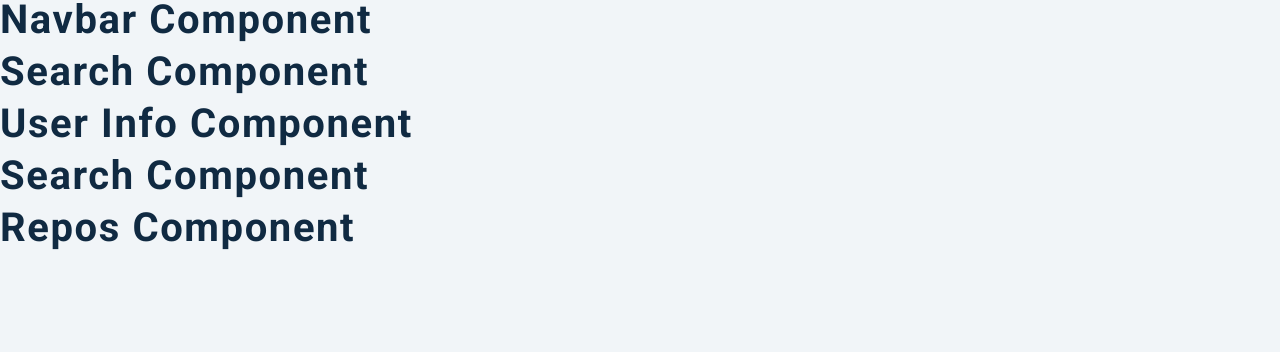
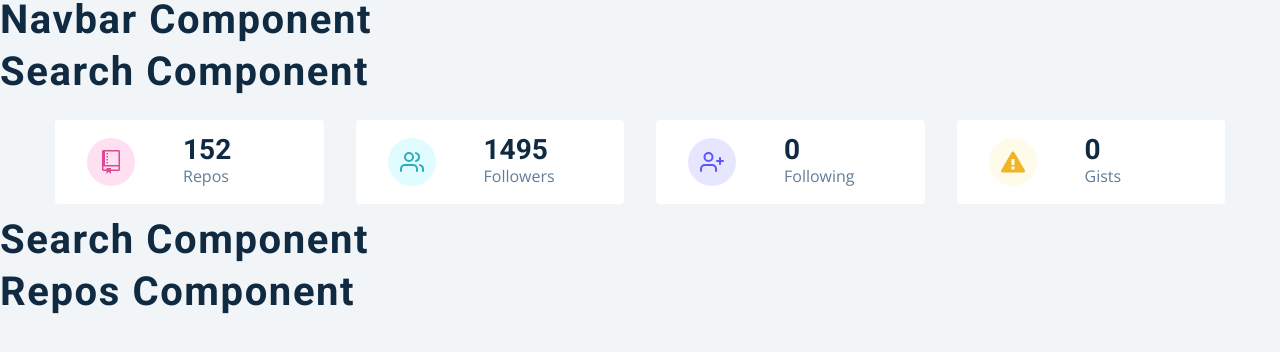
Before and after one commit to DevShiba/github-react, a React (Create React App) app: page / in a window 1280 px wide. Shown: the top 352 px of the page. Built offline with nearby package versions, Linux system fonts and the light colour scheme.

Commit message:
Info Component

```diff
--- a/src/components/Info.js
+++ b/src/components/Info.js
@@ -1,11 +1,65 @@
-import React from 'react';
-import { GithubContext } from '../context/context';
-import styled from 'styled-components';
-import { GoRepo, GoGist } from 'react-icons/go';
-import { FiUsers, FiUserPlus } from 'react-icons/fi';
+import React from "react";
+import { GithubContext } from "../context/context";
+import styled from "styled-components";
+import { GoRepo, GoAlert } from "react-icons/go";
+import { FiUsers, FiUserPlus } from "react-icons/fi";
 
 const UserInfo = () => {
-  return <h2>user info component</h2>;
+  const { githubUser } = React.useContext(GithubContext);
+  const { public_repos, followers, following, public_gists } = githubUser;
+
+  const items = [
+    {
+      id: 1,
+      icon: <GoRepo className="icon" />,
+      label: "repos",
+      value: public_repos,
+      color: "pink",
+    },
+    {
+      id: 2,
+      icon: <FiUsers className="icon" />,
+      label: "followers",
+      value: followers,
+      color: "green",
+    },
+    {
+      id: 3,
+      icon: <FiUserPlus className="icon" />,
+      label: "following",
+      value: following,
+      color: "purple",
+    },
+    {
+      id: 4,
+      icon: <GoAlert className="icon" />,
+      label: "gists",
+      value: public_gists,
+      color: "yellow",
+    },
+  ];
+
+  return (
+    <section className="section">
+      <Wrapper className="section-center">
+        {items.map((item) => {
+          return <Item key={item.id} {...item}></Item>;
+        })}
+      </Wrapper>
+    </section>
+  );
+};
+
+const Item = ({ icon, label, value, color }) => {
+  return (
+    <article className="item">
+      <span className={color}>{icon}</span>
+      <div>
+        <h3>{value}</h3>
+        <p>{label}</p>
+      </div>
+    </article>
+  );
 };
 
 const Wrapper = styled.section`
--- a/src/context/context.js
+++ b/src/context/context.js
@@ -1,7 +1,29 @@
-import React, { useState, useEffect } from 'react';
-import mockUser from './mockData.js/mockUser';
-import mockRepos from './mockData.js/mockRepos';
-import mockFollowers from './mockData.js/mockFollowers';
-import axios from 'axios';
+import React, { useState, useEffect } from "react";
+import mockUser from "./mockData.js/mockUser";
+import mockRepos from "./mockData.js/mockRepos";
+import mockFollowers from "./mockData.js/mockFollowers";
+import axios from "axios";
 
-const rootUrl = 'https://api.github.com';
+const rootUrl = "https://api.github.com";
+
+const GithubContext = React.createContext();
+
+const GithubProvider = ({ children }) => {
+  const [githubUser, setGithubUser] = useState(mockUser);
+  const [repos, setRepos] = useState(mockRepos);
+  const [followers, setFollowers] = useState(mockFollowers);
+  // request loading
+  const [requests, setRequests] = useState(0);
+  const [isLoading, setIsLoading] = useState(false);
+  // error
+  const [error, setError] = useState({ show: false, msg: "" });
+  return (
+    <GithubContext.Provider
+      value={{ githubUser, repos, followers, requests, error, isLoading }}
+    >
+      {children}
+    </GithubContext.Provider>
+  );
+};
+
+export { GithubContext, GithubProvider };
--- a/src/index.js
+++ b/src/index.js
@@ -1,14 +1,16 @@
-import React from 'react';
-import ReactDOM from 'react-dom/client';
-import './index.css';
-import App from './App';
-import * as serviceWorker from './serviceWorker';
-import { GithubProvider } from './context/context';
-import { Auth0Provider } from '@auth0/auth0-react';
-const root = ReactDOM.createRoot(document.getElementById('root'));
+import React from "react";
+import ReactDOM from "react-dom/client";
+import "./index.css";
+import App from "./App";
+import * as serviceWorker from "./serviceWorker";
+import { GithubProvider } from "./context/context";
+import { Auth0Provider } from "@auth0/auth0-react";
+const root = ReactDOM.createRoot(document.getElementById("root"));
 root.render(
   <React.StrictMode>
-    <App />
+    <GithubProvider>
+      <App />
+    </GithubProvider>
   </React.StrictMode>
 );
 
```
